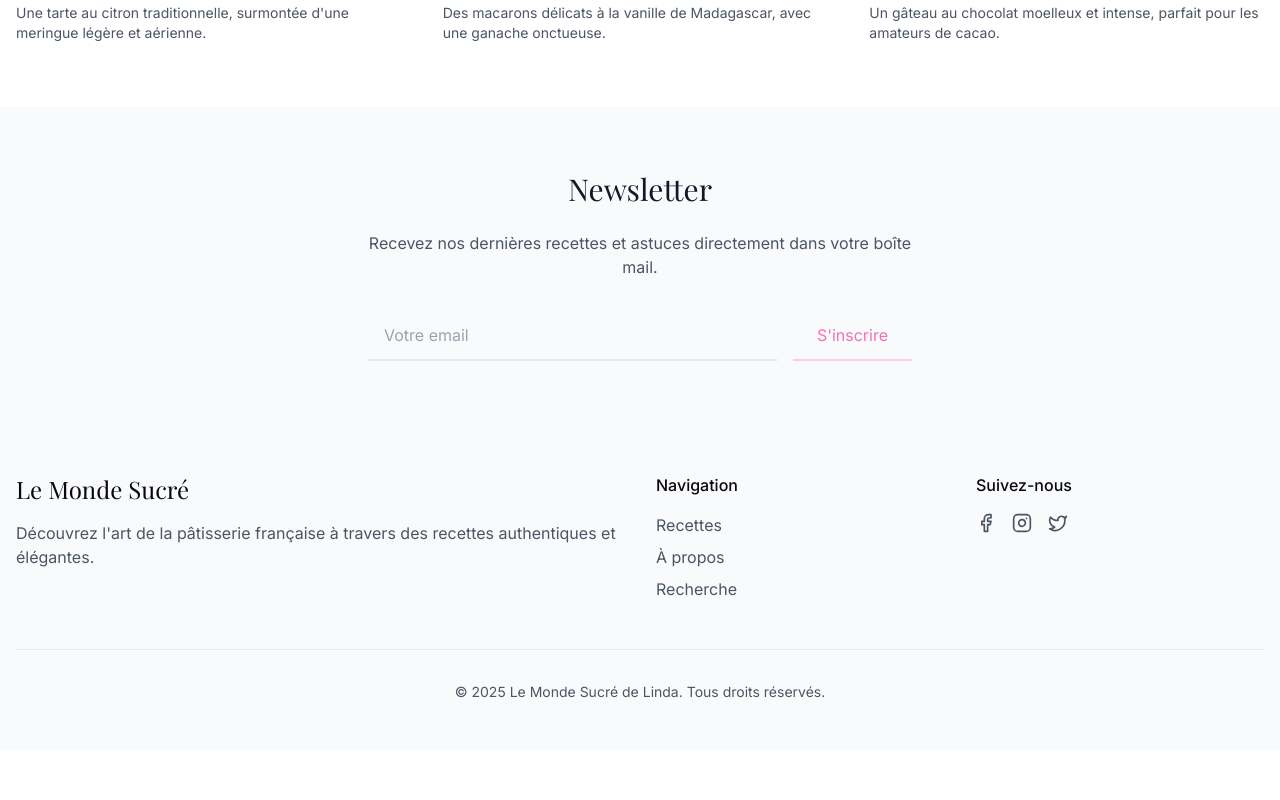
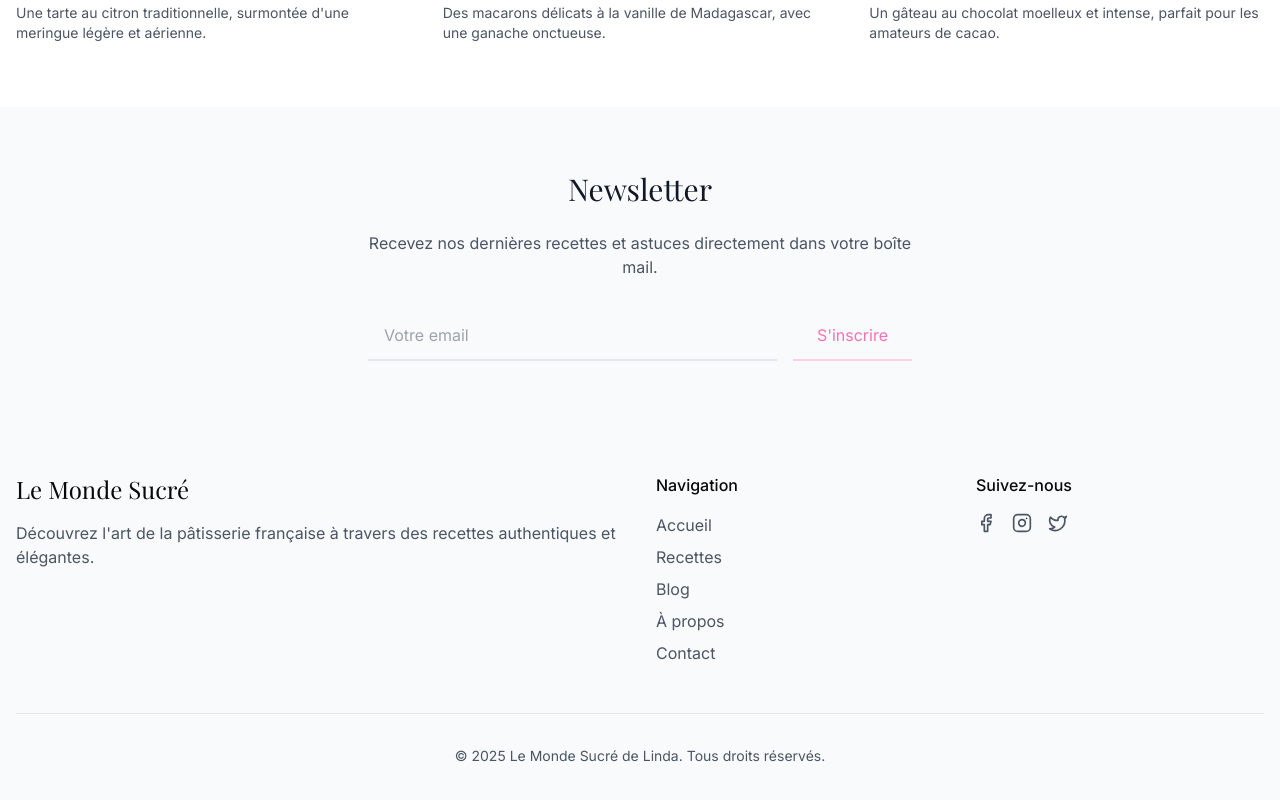
Before and after one commit to Lio2412/Le-monde-sucr-e-de-linda, a Next.js app in the folder frontend/: page / in a window 1280 px wide. Shown: the part 1797-2597 px from the top of the page. Before the commit the page ends 2547 px from the top, so only its background shows below. Built offline with nearby package versions, Linux system fonts and the light colour scheme; a web font is replaced by a local one.

Commit message:
fix: mise à jour des liens de navigation dans le Footer

```diff
--- a/frontend/src/components/layout/Footer.tsx
+++ b/frontend/src/components/layout/Footer.tsx
@@ -5,6 +5,14 @@ import { Facebook, Instagram, Twitter } from 'lucide-react';
 import { Playfair_Display } from 'next/font/google';
 
 const playfair = Playfair_Display({ subsets: ['latin'] });
+
+const navigation = [
+  { name: 'Accueil', href: '/' },
+  { name: 'Recettes', href: '/recettes' },
+  { name: 'Blog', href: '/blog' },
+  { name: 'À propos', href: '/a-propos' },
+  { name: 'Contact', href: '/contact' },
+];
 
 export default function Footer() {
   return (
@@ -25,21 +33,13 @@ export default function Footer() {
           <div>
             <h3 className="font-medium mb-4">Navigation</h3>
             <ul className="space-y-2">
-              <li>
-                <Link href="/recettes" className="text-gray-600 hover:text-pink-500 transition-colors">
-                  Recettes
-                </Link>
-              </li>
-              <li>
-                <Link href="/a-propos" className="text-gray-600 hover:text-pink-500 transition-colors">
-                  À propos
-                </Link>
-              </li>
-              <li>
-                <Link href="/recherche" className="text-gray-600 hover:text-pink-500 transition-colors">
-                  Recherche
-                </Link>
-              </li>
+              {navigation.map((item) => (
+                <li key={item.name}>
+                  <Link href={item.href} className="text-gray-600 hover:text-pink-500 transition-colors">
+                    {item.name}
+                  </Link>
+                </li>
+              ))}
             </ul>
           </div>
 
```
